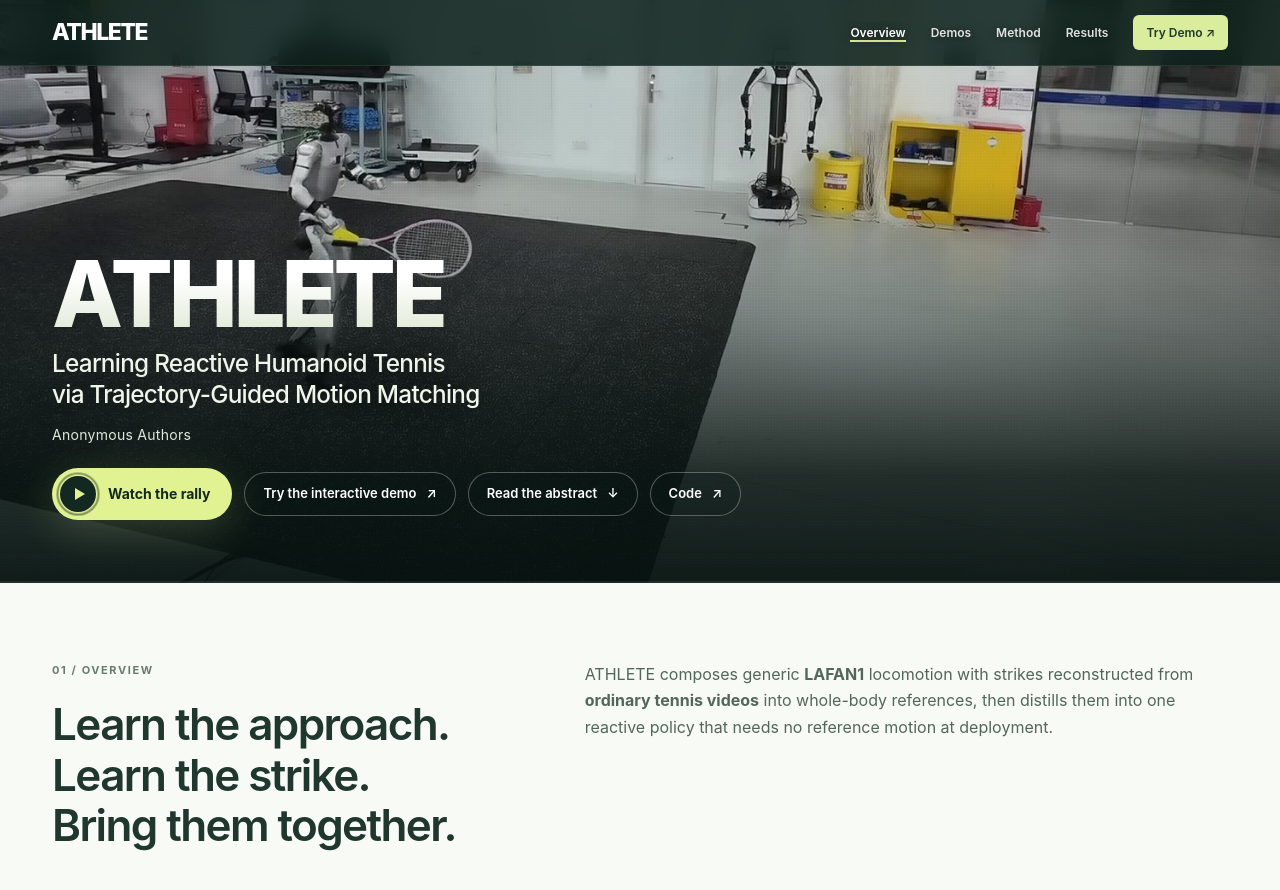
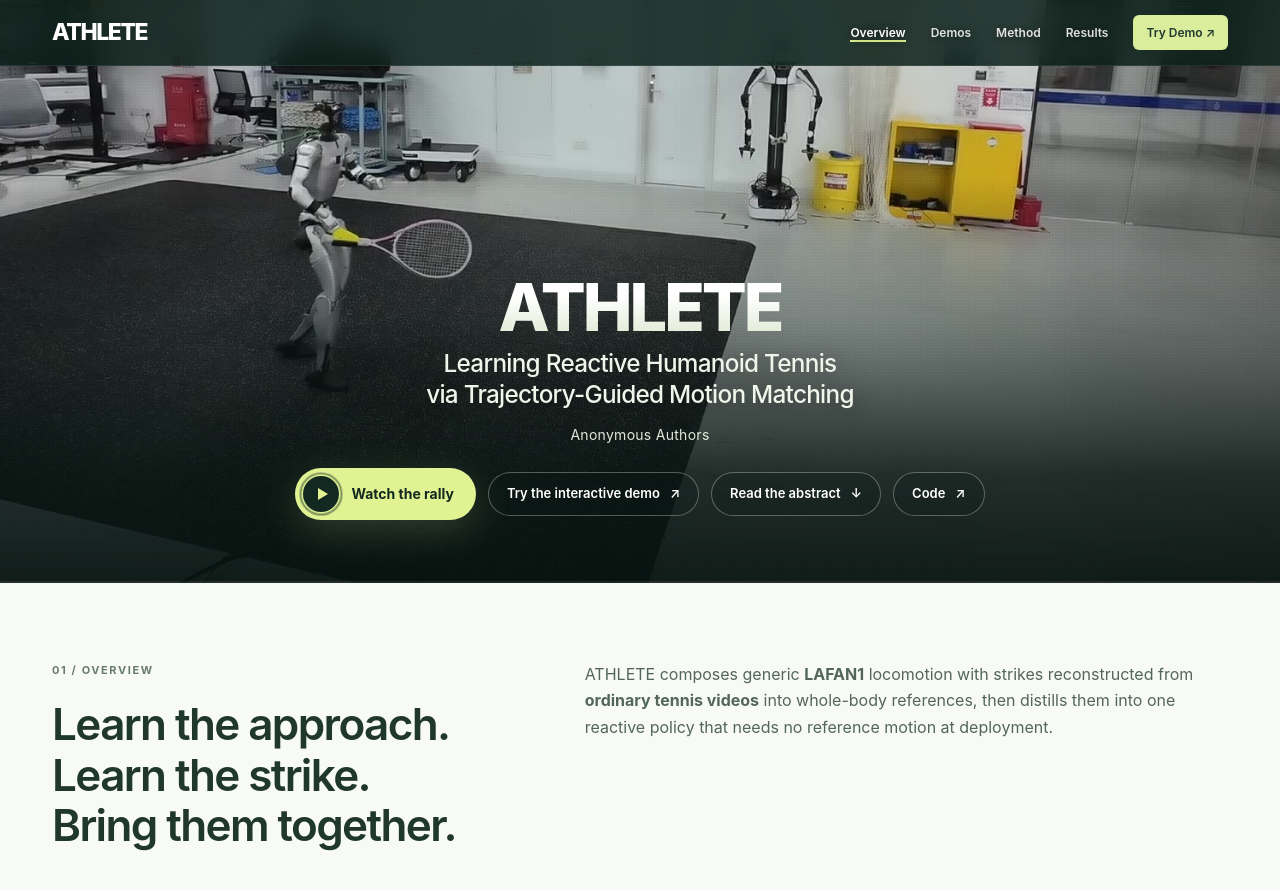
Before and after one commit to HazinTihoa/athlete.github.io, a Jekyll site: the page built from index.md, in a window 1280 px wide and 900 px high, scrolled down 317 px. Shown: the top 890 px of the window. Built offline with Jekyll 4.4.1, drawn with Linux system fonts in a browser that asks for light colours; a script that is not in the unit is left out.

Commit message:
Center the hero title band and reduce the wordmark size
Co-Authored-By: Claude Opus 5.5 <noreply@anthropic.com>

```diff
--- a/_layouts/project.html
+++ b/_layouts/project.html
@@ -1,5 +1,5 @@
 <!doctype html>
-<html lang="en"><head><meta charset="utf-8"><meta name="viewport" content="width=device-width,initial-scale=1"><title>ATHLETE · Reactive Humanoid Tennis</title><meta name="description" content="Learning reactive humanoid tennis from generic locomotion data and ordinary tennis videos through trajectory-guided motion matching and teacher–student learning."><meta name="theme-color" content="#182c27"><link rel="icon" href="data:,"><link rel="stylesheet" href="./assets/project.css?v=hero-3"><link rel="stylesheet" href="./assets/home-demo.css?v=auto-2"><script defer src="./assets/home-demo.js?v=auto-2"></script><link rel="stylesheet" href="./assets/hero.css?v=hero-7"><script defer src="./assets/hero.js?v=hero-3"></script></head>
+<html lang="en"><head><meta charset="utf-8"><meta name="viewport" content="width=device-width,initial-scale=1"><title>ATHLETE · Reactive Humanoid Tennis</title><meta name="description" content="Learning reactive humanoid tennis from generic locomotion data and ordinary tennis videos through trajectory-guided motion matching and teacher–student learning."><meta name="theme-color" content="#182c27"><link rel="icon" href="data:,"><link rel="stylesheet" href="./assets/project.css?v=hero-3"><link rel="stylesheet" href="./assets/home-demo.css?v=auto-2"><script defer src="./assets/home-demo.js?v=auto-2"></script><link rel="stylesheet" href="./assets/hero.css?v=hero-8"><script defer src="./assets/hero.js?v=hero-3"></script></head>
 <body><a class="skip-link" href="#content">Skip to content</a><header class="site-header"><a class="wordmark" href="#project-title">ATHLETE</a><nav aria-label="Project navigation"><a href="#overview">Overview</a><a href="#demonstrations">Demos</a><a href="#method">Method</a><a href="#results">Results</a><a class="nav-demo" href="#interactive-demo">Try Demo ↗</a></nav></header>
 {% include project-hero.html %}
 <main id="content" class="main-content">{{ content }}</main><footer class="site-footer"><a class="wordmark" href="#project-title">ATHLETE</a><p>Learning Reactive Humanoid Tennis via Trajectory-Guided Motion Matching</p><span>Anonymous project page</span></footer></body></html>
--- a/assets/hero.css
+++ b/assets/hero.css
@@ -123,3 +123,11 @@ body.film-open{overflow:hidden}
 .hero-cinematic .hero-toggle{position:absolute}
 @media(max-width:700px){.hero-link{height:40px;padding:0 14px;font-size:12px}.hero-authors{font-size:13px}}
 @media(max-width:700px){.hero-cinematic .hero-shade{background:linear-gradient(180deg,#06120fa6 0%,#06120f00 16%,#06120f00 30%,#06120fb3 52%,#06120ff2 78%)}}
+
+/* Centered title band, smaller wordmark */
+.hero-cinematic .hero-copy{align-items:center;text-align:center}
+.hero-cinematic .hero-copy h1{text-align:center}
+.hero-cinematic .hero-word{font-size:clamp(44px,5.2vw,80px)}
+.hero-cinematic .hero-copy h1 .hero-sub{margin:10px auto 0}
+.hero-cinematic .hero-cta{justify-content:center}
+@media(max-width:700px){.hero-cinematic .hero-copy{align-items:center}.hero-cinematic .hero-word{font-size:clamp(42px,12vw,60px)}.hero-cinematic .hero-copy h1 br{display:inline}}
--- a/index.html
+++ b/index.html
@@ -1,5 +1,5 @@
 <!doctype html>
-<html lang="en"><head><meta charset="utf-8"><meta name="viewport" content="width=device-width,initial-scale=1"><title>ATHLETE · Reactive Humanoid Tennis</title><meta name="description" content="Learning reactive humanoid tennis from generic locomotion data and ordinary tennis videos through trajectory-guided motion matching and teacher–student learning."><meta name="theme-color" content="#182c27"><link rel="icon" href="data:,"><link rel="stylesheet" href="./assets/project.css?v=hero-3"><link rel="stylesheet" href="./assets/home-demo.css?v=auto-2"><script defer src="./assets/home-demo.js?v=auto-2"></script><link rel="stylesheet" href="./assets/hero.css?v=hero-7"><script defer src="./assets/hero.js?v=hero-3"></script></head>
+<html lang="en"><head><meta charset="utf-8"><meta name="viewport" content="width=device-width,initial-scale=1"><title>ATHLETE · Reactive Humanoid Tennis</title><meta name="description" content="Learning reactive humanoid tennis from generic locomotion data and ordinary tennis videos through trajectory-guided motion matching and teacher–student learning."><meta name="theme-color" content="#182c27"><link rel="icon" href="data:,"><link rel="stylesheet" href="./assets/project.css?v=hero-3"><link rel="stylesheet" href="./assets/home-demo.css?v=auto-2"><script defer src="./assets/home-demo.js?v=auto-2"></script><link rel="stylesheet" href="./assets/hero.css?v=hero-8"><script defer src="./assets/hero.js?v=hero-3"></script></head>
 <body><a class="skip-link" href="#content">Skip to content</a><header class="site-header"><a class="wordmark" href="#project-title">ATHLETE</a><nav aria-label="Project navigation"><a href="#overview">Overview</a><a href="#demonstrations">Demos</a><a href="#method">Method</a><a href="#results">Results</a><a class="nav-demo" href="#interactive-demo">Try Demo ↗</a></nav></header>
 <section class="hero hero-cinematic" aria-labelledby="project-title" data-video-slot="hero-background">
 <img class="hero-poster" src="./assets/video/hero-rally-poster.jpg" alt="A Unitree G1 humanoid holding a tennis racket during a real-world rally" fetchpriority="high">
```
